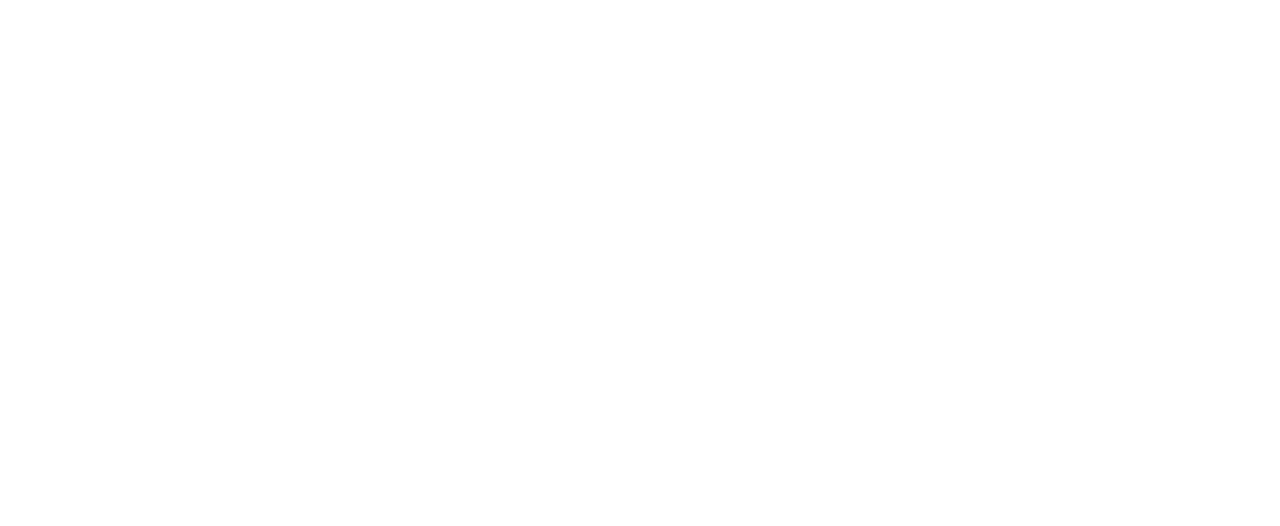
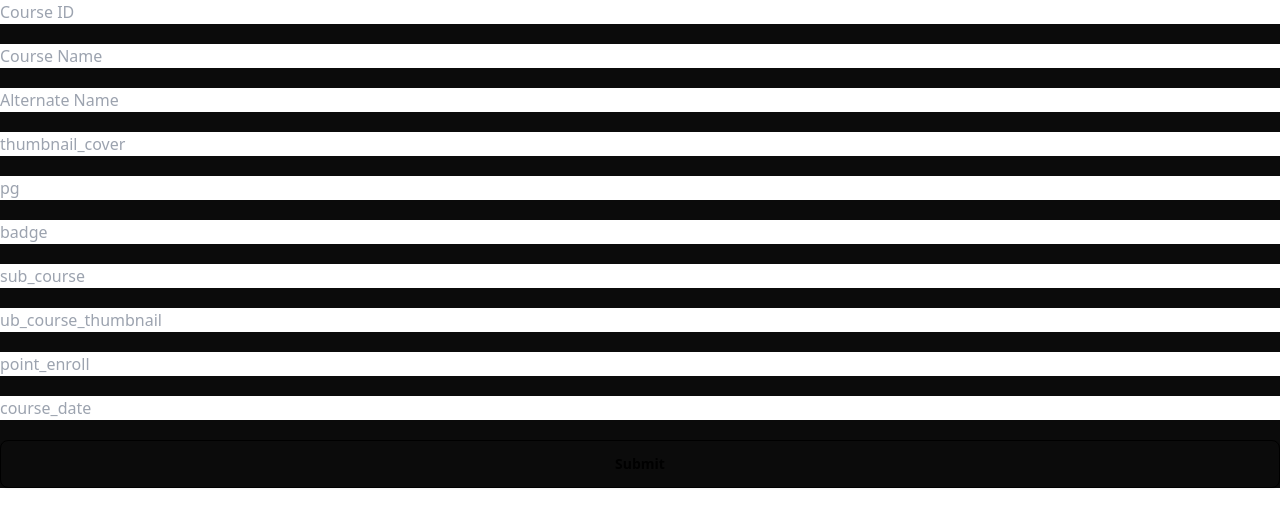
Before and after one commit to zignalssss/finalproject-appdev, a React (Vite) app in the folder client/: page /admin/addcourse in a window 1280 px wide. Before the commit this address had no page. Shown: the top 526 px of the page. Built offline with nearby package versions, Linux system fonts and the light colour scheme.

Commit message:
add_course api-testing

```diff
--- a/client/src/App.jsx
+++ b/client/src/App.jsx
@@ -1,6 +1,7 @@
 import { Route,Routes } from "react-router-dom";
 import Homepage from "./component/Homepage/Homepage";
-import RegisterPage from "./component/signup/RegisterPage"
+import RegisterPage from "./component/signup/RegisterPage";
+import AddCourse from "./adminpage/addCourse";
 export default function App() {
     return(
         <>
@@ -8,7 +9,7 @@
                 <Route path="/" element={<Homepage/>}/>
                 <Route path="/signup" element={<RegisterPage/>}/>
                 {/* <Route path="/signin" element={<Homepage/>}/> */}
-
+                <Route path="/admin/addcourse" element={<AddCourse/>}></Route>
             </Routes>
         </>
     )
--- a/client/src/adminpage/addCourse.jsx
+++ b/client/src/adminpage/addCourse.jsx
@@ -9,8 +9,8 @@
     thumbnail_cover: '',
     pg: '',
     badge: '',
-    sub_course: '',
-    sub_course_thumbnail: '',
+    sub_course: [],
+    sub_course_thumbnail: [],
     point_enroll: '',
     course_date: ''
   });
@@ -47,14 +47,24 @@
   };
 
   return (
-    <form onSubmit={handleSubmit}>
+    <>
+     <form className="flex flex-col gap-y-5"onSubmit={handleSubmit}>
       <input type="text" name="course_id" value={formData.course_id} onChange={handleChange} placeholder="Course ID" />
       <input type="text" name="courseName" value={formData.courseName} onChange={handleChange} placeholder="Course Name" />
       <input type="text" name="altname" value={formData.altname} onChange={handleChange} placeholder="Alternate Name" />
-      {/* Repeat similar inputs for other fields */}
-      <button type="submit">Submit</button>
+      <input type="text" name="thumbnail_cover" value={formData.thumbnail_cover} onChange={handleChange} placeholder="thumbnail_cover" />
+      <input type="text" name="pg" value={formData.pg} onChange={handleChange} placeholder="pg" />
+      <input type="text" name="badge" value={formData.badge} onChange={handleChange} placeholder="badge" />
+      <input type="text" name="sub_course" value={formData.sub_course} onChange={handleChange} placeholder="sub_course" />
+      <input type="text" name="sub_course_thumbnail" value={formData.ub_course_thumbnail} onChange={handleChange} placeholder="ub_course_thumbnail" />
+      <input type="text" name="point_enroll" value={formData.point_enroll} onChange={handleChange} placeholder="point_enroll" />
+      <input type="text" name="course_date" value={formData.altname} onChange={handleChange} placeholder="course_date" />
+
+      <button className='btn'type="submit">Submit</button>
     </form>
+    </>
+
   );
 };
 
-export default MyComponent;
+export default AddCourse;
```
